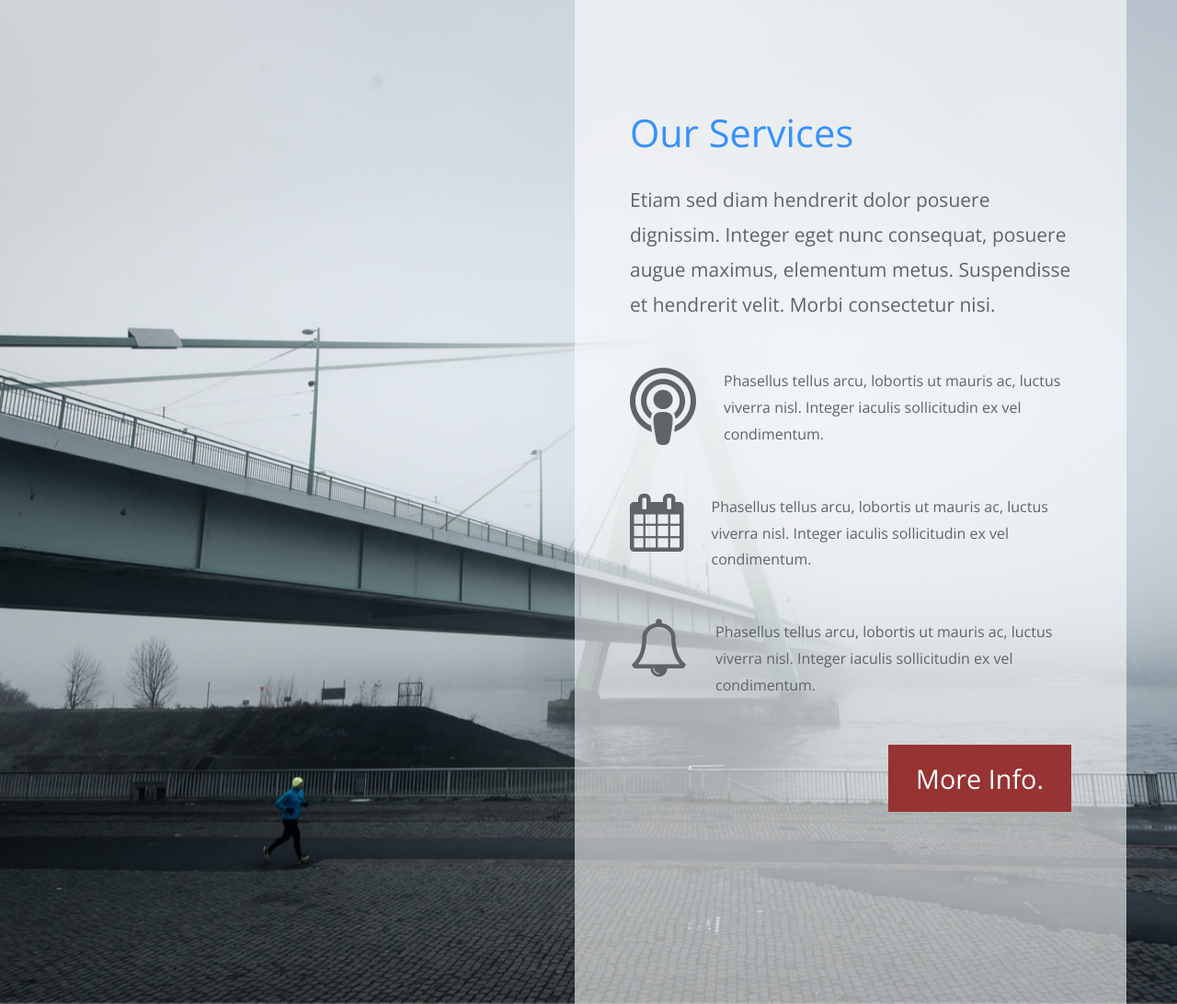
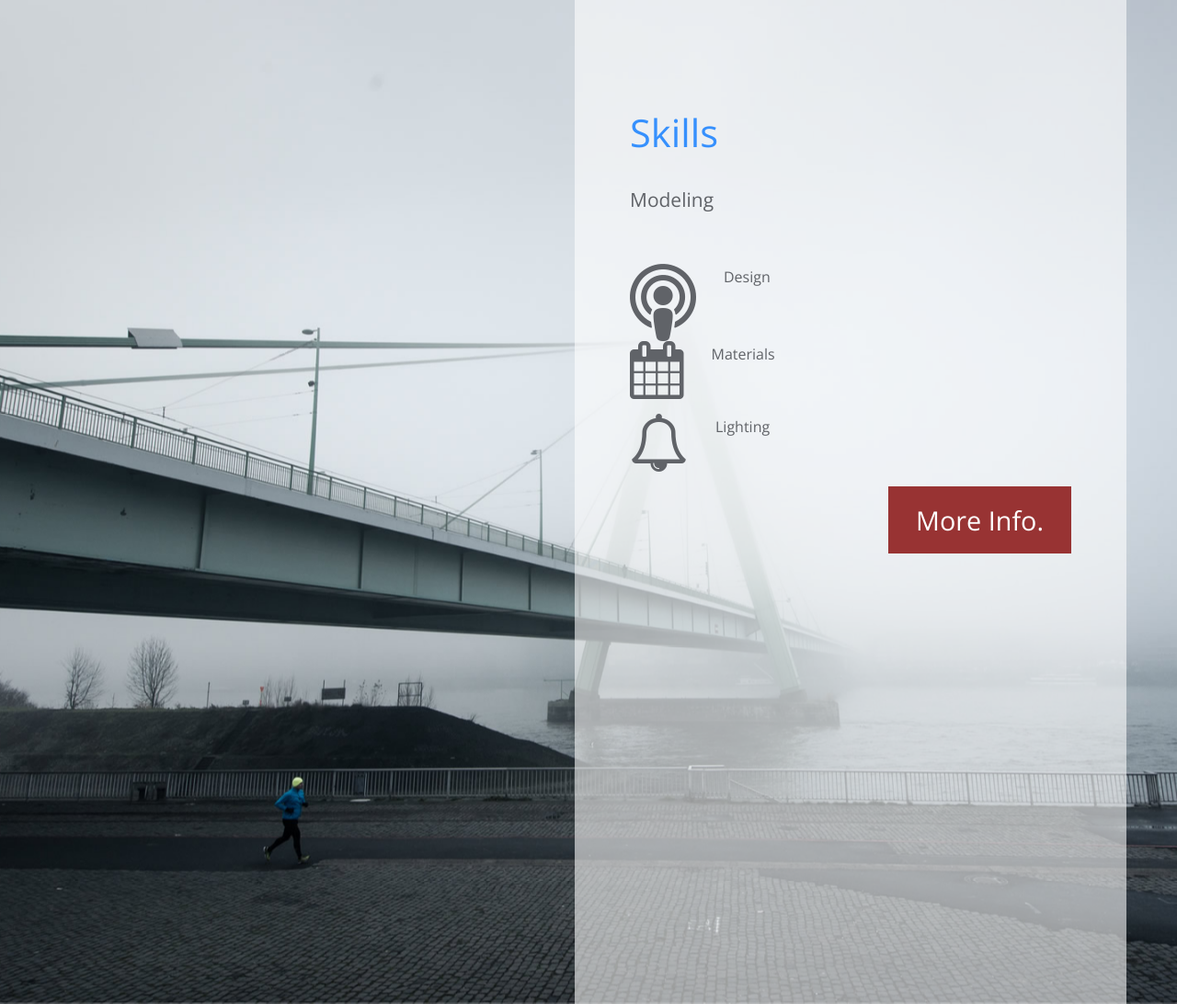
Before and after one commit to boost4u/boost4u, a plain HTML site: page index.html in a window 1280 px wide. Shown: the part 1240-2332 px from the top of the page at 92% size. Drawn offline with nearby package versions, Linux system fonts and the light colour scheme.

Commit message:
Update index.html

```diff
--- a/index.html
+++ b/index.html
@@ -49,24 +49,24 @@ https://templatemo.com/tm-504-page-one
                 <div class="tm-page-content-width">
                     <div class="tm-translucent-white-bg tm-content-box tm-content-box-right tm-textbox-full-height">
                         <div class="tm-content-box-inner">
-                            <h2 class="tm-section-title tm-blue-text">Our Services</h2>
-                            <p>Etiam sed diam hendrerit dolor posuere dignissim. Integer eget nunc consequat, posuere augue maximus, elementum metus. Suspendisse et hendrerit velit. Morbi consectetur nisi.</p>
+                            <h2 class="tm-section-title tm-blue-text">Skills</h2>
+                            <p>Modeling</p>
                             <div class="media tm-media">
                                 <i class="fa fa-4x fa-podcast tm-media-icon"></i>
                                 <div class="media-body tm-media-body">
-                                    <p class="tm-small-font">Phasellus tellus arcu, lobortis ut mauris ac, luctus viverra nisl. Integer iaculis sollicitudin ex vel condimentum.</p>
+                                    <p class="tm-small-font">Design</p>
                                 </div>
                             </div>
                             <div class="media tm-media">
                                 <i class="fa fa-3x fa-calendar tm-media-icon"></i>
                                 <div class="media-body tm-media-body">
-                                    <p class="tm-small-font">Phasellus tellus arcu, lobortis ut mauris ac, luctus viverra nisl. Integer iaculis sollicitudin ex vel condimentum.</p>
+                                    <p class="tm-small-font">Materials</p>
                                 </div>
                             </div>
                             <div class="media tm-media">
                                 <i class="fa fa-3x fa-bell-o tm-media-icon"></i>
                                 <div class="media-body tm-media-body">
-                                    <p class="tm-small-font">Phasellus tellus arcu, lobortis ut mauris ac, luctus viverra nisl. Integer iaculis sollicitudin ex vel condimentum.</p>
+                                    <p class="tm-small-font">Lighting</p>
                                 </div>
                             </div>
                             <a href="#gallery" class="tm-btn">More Info.</a>
@@ -131,8 +131,8 @@ https://templatemo.com/tm-504-page-one
             <section class="parallax-window tm-section tm-section-contact" id="contact" data-parallax="scroll" data-image-src="img/bg-04.jpg">
                 <div class="tm-page-content-width">
                     <div class="tm-translucent-white-bg tm-textbox tm-content-box tm-textbox-full-height">
-                        <h2 class="tm-section-title tm-red-text">Contact Us</h2>
-                        <p>Suspendisse commodo, quam eget viverra ultrices, est erat condimentum est, in elementum diam erat ut lacus. Donec ornare massa quis metus bibendum aliquet.</p>
+                        <h2 class="tm-section-title tm-red-text">Contact</h2>
+                        <p>https://www.instagram.com/boost4u</p>
 
                         <!-- contact form -->
                         <form action="index.html" method="post" class="tm-contact-form">
```
